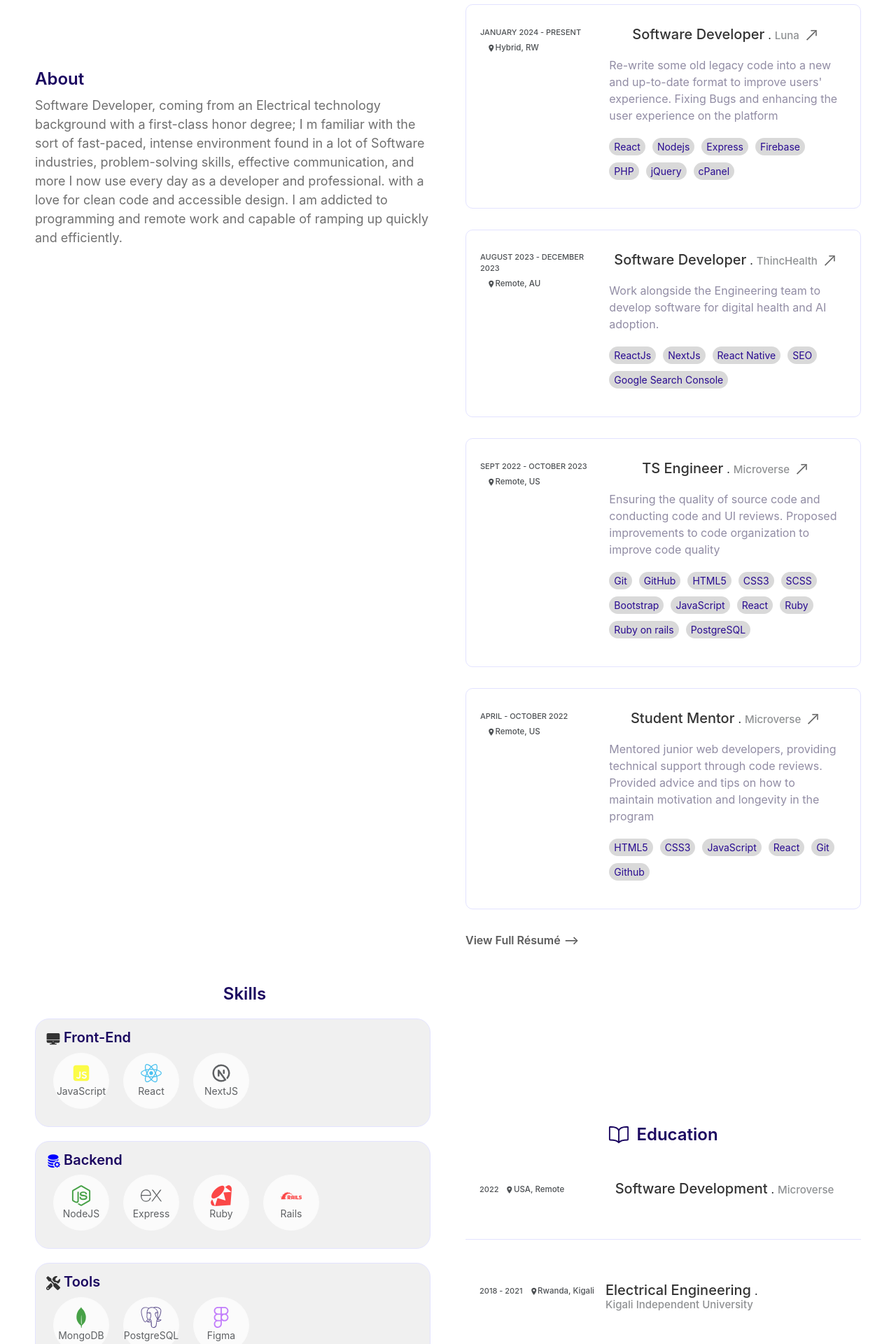
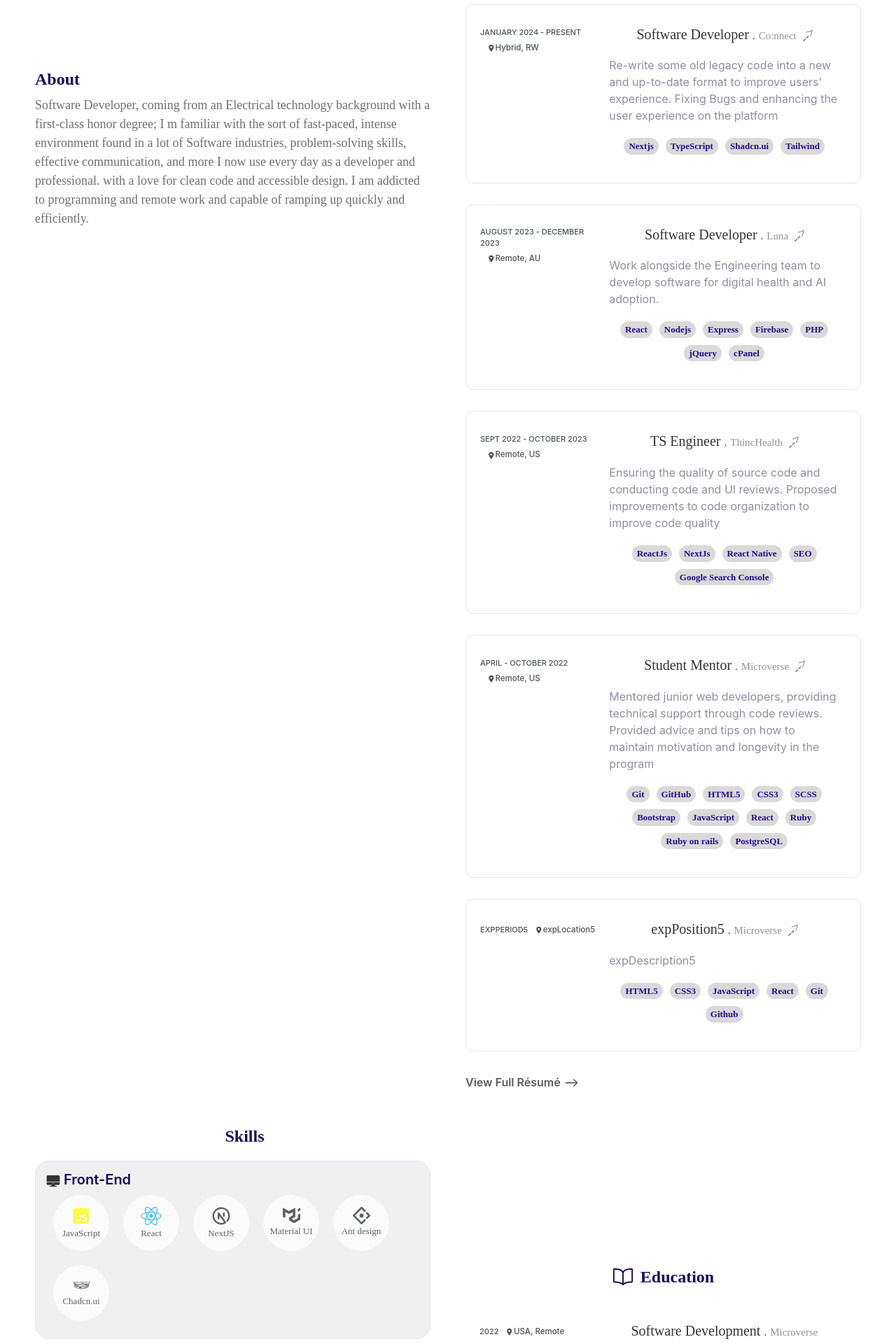
Before and after one commit to christianbiring1/Portfolio, a React (Vite) app: page / in a window 1280 px wide. Shown: the part 620-2540 px from the top of the page at 70% size. Built offline with nearby package versions, Linux system fonts and the light colour scheme; no server answers; some icons are missing.

Commit message:
Readjust the look and feel

```diff
--- a/src/components/about.jsx
+++ b/src/components/about.jsx
@@ -14,8 +14,8 @@
 
   const styles = active ? { color: "#d9d9d9"} : {};
 
-  const correctResume = i18n.language === 'en' ? "https://drive.google.com/file/d/13Kl-h-DmAYHMWGJGBFMp2X077RW4_WBx/view?usp=sharing"
-    : "https://drive.google.com/file/d/1eAzXMUcDrJMnqZPW1nyY2UcHJmPXBoz5/view?usp=sharing";
+  const correctResume = i18n.language === 'en' ? "https://drive.google.com/file/d/1h5VbnW2aSOu-2V0prglyQKe9nAAwtShN/view?usp=sharing"
+    : "https://drive.google.com/file/d/1h5VbnW2aSOu-2V0prglyQKe9nAAwtShN/view?usp=sharing";
 
   return (
     <div className="about_container" id="about" >
--- a/src/components/experience.jsx
+++ b/src/components/experience.jsx
@@ -11,33 +11,33 @@
   const exp = [
     {
       id: 1,
-      url: 'https://lunahealth.co/consult/',
-      company: 'Luna',
+      url: 'https://lunahealth.co/',
+      company: 'Co:nnect',
       location: translationEng.expLocation1,
       position: translationEng.expPosition1,
       period: translationEng.expPeriod1,
       description: translationEng.expDescription1,
-      stacks: ['React', 'Nodejs', 'Express', 'Firebase', 'PHP','jQuery', 'cPanel'],
+      stacks: ['Nextjs', 'TypeScript', 'Shadcn.ui', 'Tailwind'],
     },
     {
       id: 2,
-      url: 'https://ai.thinchealth.co',
-      company: 'ThincHealth',
+      url: 'https://lunahealth.co/',
+      company: 'Luna',
       location: translationEng.expLocation2,
       position: translationEng.expPosition2,
       period: translationEng.expPeriod2,
       description: translationEng.expDescription2,
-      stacks: ['ReactJs','NextJs', 'React Native', 'SEO', 'Google Search Console'],
+      stacks: ['React', 'Nodejs', 'Express', 'Firebase', 'PHP','jQuery', 'cPanel'],
     },
     {
       id: 3,
-      url: 'https://www.microverse.org',
-      company: 'Microverse',
+      url: 'https://www.linkedin.com/company/thinchealth/',
+      company: 'ThincHealth',
       location: translationEng.expLocation3,
       position: translationEng.expPosition3,
       period: translationEng.expPeriod3,
       description: translationEng.expDescription3,
-      stacks: ['Git', 'GitHub', 'HTML5','CSS3', 'SCSS', 'Bootstrap','JavaScript', 'React', 'Ruby', 'Ruby on rails', 'PostgreSQL'],
+      stacks: ['ReactJs','NextJs', 'React Native', 'SEO', 'Google Search Console'],
     },
     {
       id: 4,
@@ -47,6 +47,16 @@
       position: translationEng.expPosition4,
       period: translationEng.expPeriod4,
       description: translationEng.expDescription4,
+      stacks: ['Git', 'GitHub', 'HTML5','CSS3', 'SCSS', 'Bootstrap','JavaScript', 'React', 'Ruby', 'Ruby on rails', 'PostgreSQL'],
+    },
+    {
+      id: 5,
+      url: 'https://www.microverse.org',
+      company: 'Microverse',
+      location: translationEng.expLocation5,
+      position: translationEng.expPosition5,
+      period: translationEng.expPeriod5,
+      description: translationEng.expDescription5,
       stacks: ['HTML5','CSS3', 'JavaScript', 'React', 'Git', 'Github']
     }
   ];
--- a/src/components/skills.jsx
+++ b/src/components/skills.jsx
@@ -3,7 +3,7 @@
 import { FaReact, FaNodeJs, FaTools } from "react-icons/fa";
 import { RiJavascriptFill } from "react-icons/ri";
 import { TbBrandNextjs } from "react-icons/tb";
-import { SiExpress, SiRuby, SiRubyonrails, SiMongodb, SiPostgresql, SiFigma } from "react-icons/si";
+import { SiExpress, SiRuby, SiRubyonrails, SiMongodb, SiPostgresql, SiFigma, SiMui, SiAntdesign, SiCadillac } from "react-icons/si";
 import { BsDatabaseFillGear } from "react-icons/bs";
 import {IoDesktop } from "react-icons/io5";
 
@@ -26,6 +26,21 @@
       label: 'NextJS',
       icon: <TbBrandNextjs size={30}/>,
     },
+    {
+      id: 4,
+      label: 'Material UI',
+      icon: <SiMui size={25}/>
+    },
+    {
+      id: 5,
+      label: 'Ant design',
+      icon: <SiAntdesign size={25}/>
+    },
+    {
+      id: 6,
+      label: 'Chadcn.ui',
+      icon: < SiCadillac size={25}/>
+    }
   ];
   const backend = [
     {
@@ -76,7 +91,7 @@
           {frontend.map(item => (
             <div key={item.id} className="skill_item" >
               <span> {item.icon}</span>
-              <span>{item.label}</span>
+              <span style={{ fontFamily: 'Raleway', fontSize: '1.3rem' }}>{item.label}</span>
             </div>
           ))}
         </div>
@@ -87,7 +102,7 @@
           {backend.map(item => (
             <div key={item.id} className="skill_item" >
               <span> {item.icon}</span>
-              <span>{item.label}</span>
+              <span style={{ fontFamily: 'Raleway', fontSize: '1.3rem' }}>{item.label}</span>
             </div>
           ))}
         </div>
@@ -98,7 +113,7 @@
           {tools.map(item => (
             <div key={item.id} className="skill_item" >
               <span> {item.icon}</span>
-              <span>{item.label}</span>
+              <span style={{ fontFamily: 'Raleway', fontSize: '1.3rem' }}>{item.label}</span>
             </div>
           ))}
         </div>
--- a/src/components/styles/_about.scss
+++ b/src/components/styles/_about.scss
@@ -8,6 +8,7 @@
 
   .details {
     font-size: 1.6rem;
+    font-family: 'Raleway';
   }
 
   p {
@@ -102,7 +103,9 @@
 
     .description {
       opacity: .5;
-      font-size: 1.6rem;
+      // font-size: 1.7rem;
+      line-height: 1.5;
+      // font-family: 'Raleway';
     }
 
     .stack_list {
@@ -114,7 +117,8 @@
       .stack_name {
         color: lighten($color: $color-headings, $amount: 10);
         background-color: rgba(0, 0, 0, .15);
-        font-size: 1.4rem;
+        font-size: 1.3rem;
+        font-family: 'Raleway';
         border-radius: 3rem;
         padding: .2rem 0.7rem;
       }
--- a/src/components/styles/_hero.scss
+++ b/src/components/styles/_hero.scss
@@ -22,6 +22,7 @@
 
   .hero_intro {
     // align-content: center;
+    font-family: 'Raleway';
     .header {
       text-align: center;
     }
--- a/src/components/styles/_project.scss
+++ b/src/components/styles/_project.scss
@@ -1,6 +1,7 @@
 .project_container {
   width: 80%;
   margin: 4rem auto;
+  font-family: 'Raleway';
 }
 
 .project_content {
@@ -21,6 +22,8 @@
 .title {
   display: flex;
   align-items: center;
+  font-weight: 900;
+  font-family: 'Raleway';
   gap: 1rem;
   justify-content: center;
   margin-bottom: 2rem;
@@ -29,6 +32,7 @@
 .stack_list {
   display: flex;
   flex-wrap: wrap;
+  justify-content: center;
   gap: 1rem;
   margin: 1rem;
 }
@@ -37,6 +41,8 @@
   color: lighten($color: $color-headings, $amount: 10);
   background-color: rgba(0, 0, 0, .15);
   font-size: 1.4rem;
+  font-family: 'Raleway';
+  font-weight: 700;
   border-radius: 3rem;
   padding: .2rem .7rem;
   list-style: none;
```
